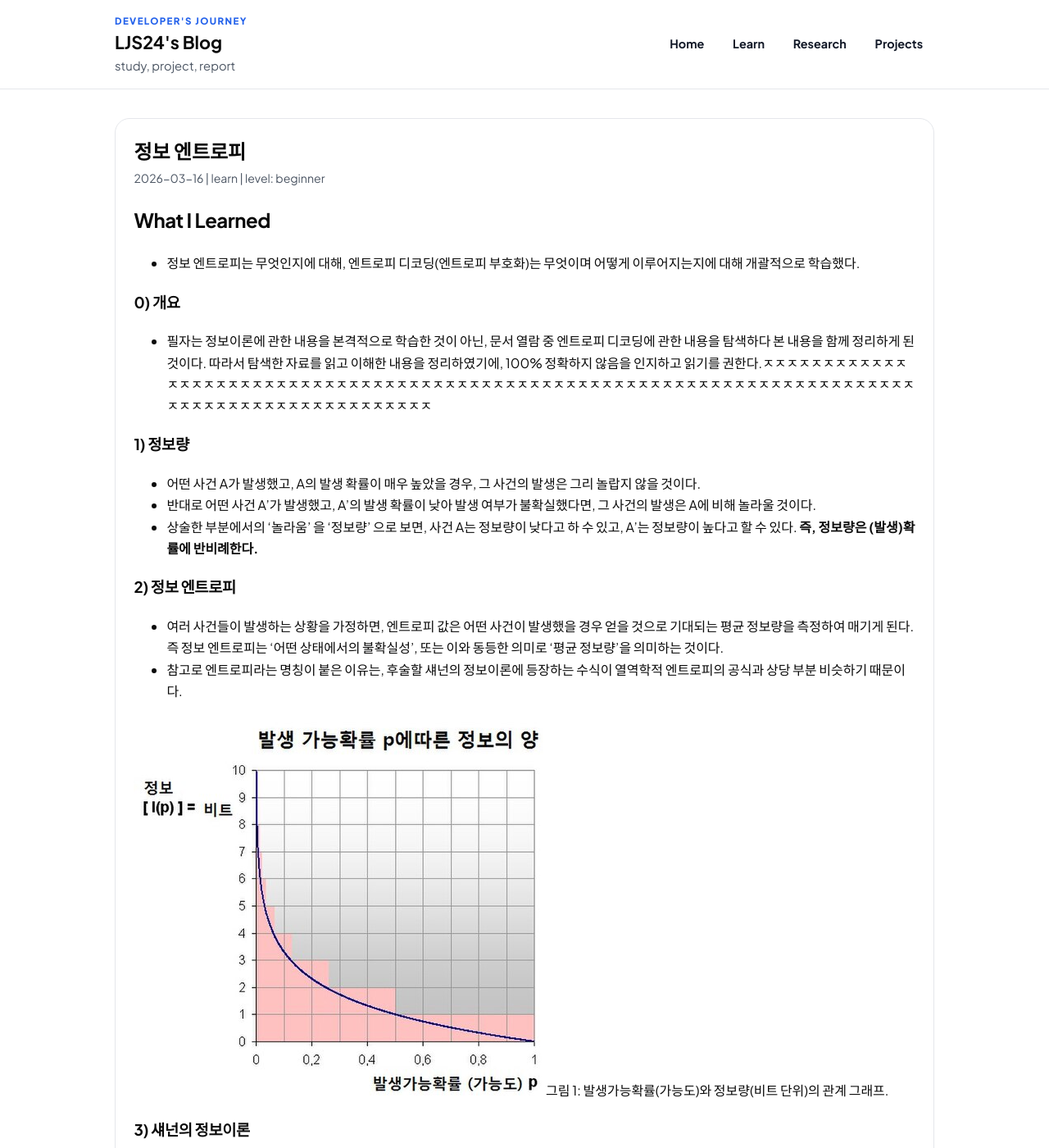
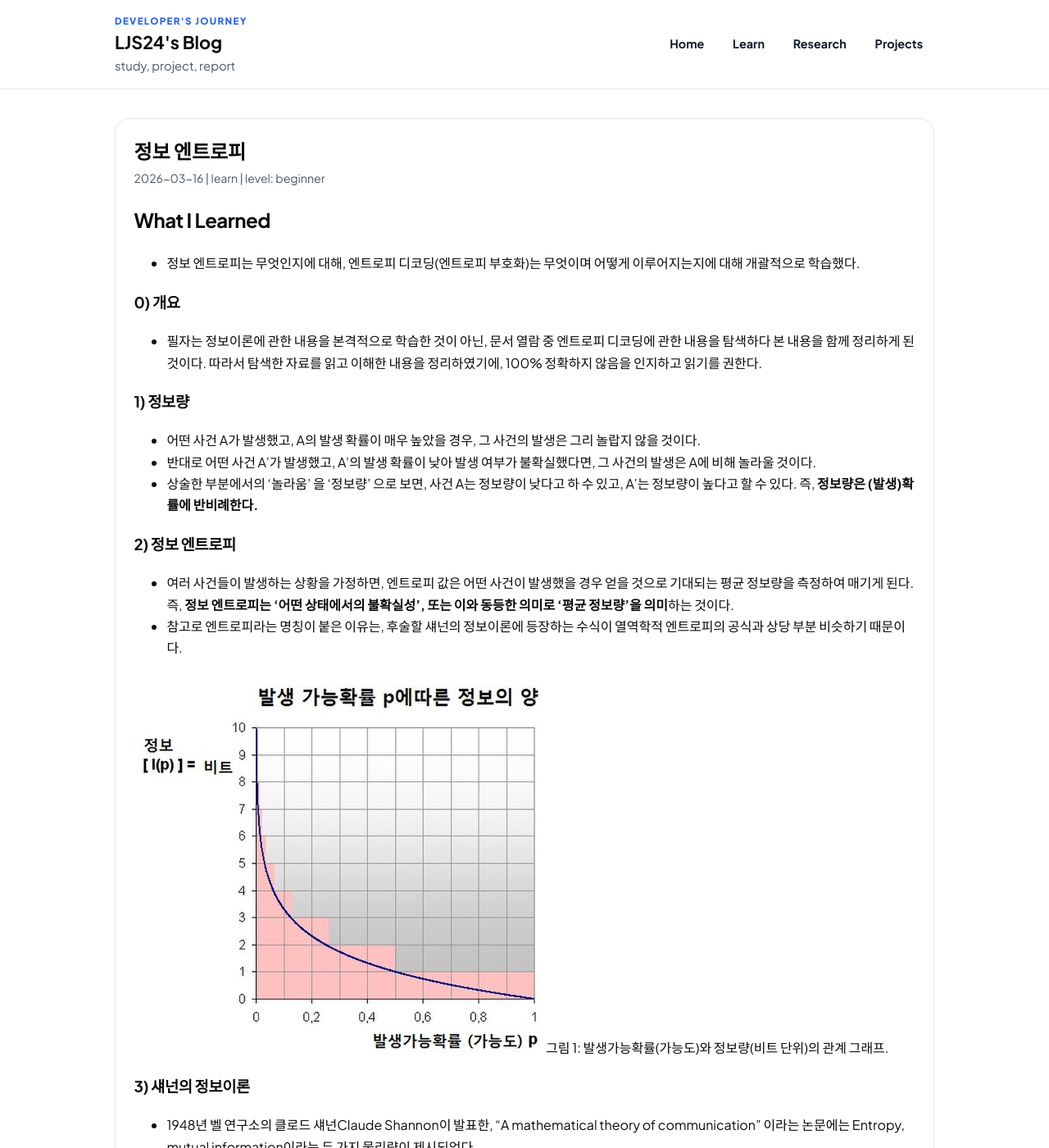
Before and after one commit to LJS24/LJS24.github.io, a Jekyll site: the page built from _posts/learn/2026-03-16-learning-note-정보 엔트로피.md, in a window 1280 px wide and 1400 px high. Shown: the whole window at 82% size. Built offline with Jekyll 4.4.1, drawn with Linux system fonts in a browser that asks for light colours; some of the changed text lies outside the part shown.

Commit message:
content update-learning note

```diff
--- a/_posts/learn/2026-03-16-learning-note-정보 엔트로피.md
+++ b/_posts/learn/2026-03-16-learning-note-정보 엔트로피.md
@@ -12,17 +12,18 @@
 - 정보 엔트로피는 무엇인지에 대해, 엔트로피 디코딩(엔트로피 부호화)는 무엇이며 어떻게 이루어지는지에 대해 개괄적으로 학습했다.
 
 ### 0) 개요
-- 필자는 정보이론에 관한 내용을 본격적으로 학습한 것이 아닌, 문서 열람 중 엔트로피 디코딩에 관한 내용을 탐색하다 본 내용을 함께 정리하게 된 것이다. 따라서 탐색한 자료를 읽고 이해한 내용을 정리하였기에, 100% 정확하지 않음을 인지하고 읽기를 권한다.ㅈㅈㅈㅈㅈㅈㅈㅈㅈㅈㅈㅈㅈㅈㅈㅈㅈㅈㅈㅈㅈㅈㅈㅈㅈㅈㅈㅈㅈㅈㅈㅈㅈㅈㅈㅈㅈㅈㅈㅈㅈㅈㅈㅈㅈㅈㅈㅈㅈㅈㅈㅈㅈㅈㅈㅈㅈㅈㅈㅈㅈㅈㅈㅈㅈㅈㅈㅈㅈㅈㅈㅈㅈㅈㅈㅈㅈㅈㅈㅈㅈㅈㅈㅈㅈㅈㅈㅈㅈㅈㅈㅈㅈㅈㅈㅈ
+- 필자는 정보이론에 관한 내용을 본격적으로 학습한 것이 아닌, 문서 열람 중 엔트로피 디코딩에 관한 내용을 탐색하다 본 내용을 함께 정리하게 된 것이다. 따라서 탐색한 자료를 읽고 이해한 내용을 정리하였기에, 100% 정확하지 않음을 인지하고 읽기를 권한다.
 
 ### 1) 정보량
 - 어떤 사건 A가 발생했고, A의 발생 확률이 매우 높았을 경우, 그 사건의 발생은 그리 놀랍지 않을 것이다.
 - 반대로 어떤 사건 A'가 발생했고, A'의 발생 확률이 낮아 발생 여부가 불확실했다면, 그 사건의 발생은 A에 비해 놀라울 것이다.
 - 상술한 부분에서의 '놀라움' 을 '정보량' 으로 보면, 사건 A는 정보량이 낮다고 하 수 있고, A'는 정보량이 높다고 할 수 있다.
-**즉, 정보량은 (발생)확률에 반비례한다.**
+즉, **정보량은 (발생)확률에 반비례한다.**
 
 
 ### 2) 정보 엔트로피
-- 여러 사건들이 발생하는 상황을 가정하면, 엔트로피 값은 어떤 사건이 발생했을 경우 얻을 것으로 기대되는 평균 정보량을 측정하여 매기게 된다. 즉 정보 엔트로피는 '어떤 상태에서의 불확실성', 또는 이와 동등한 의미로 '평균 정보량'을 의미하는 것이다.
+- 여러 사건들이 발생하는 상황을 가정하면, 엔트로피 값은 어떤 사건이 발생했을 경우 얻을 것으로 기대되는 평균 정보량을 측정하여 매기게 된다.
+즉, **정보 엔트로피는 '어떤 상태에서의 불확실성', 또는 이와 동등한 의미로 '평균 정보량'을 의미**하는 것이다.
 - 참고로 엔트로피라는 명칭이 붙은 이유는, 후술할 섀넌의 정보이론에 등장하는 수식이 열역학적 엔트로피의 공식과 상당 부분 비슷하기 때문이다.
 
  ![그림 1](/assets/images/Entropy_kor.jpg)
@@ -30,45 +31,8 @@
 
 
 ### 3) 섀넌의 정보이론
--
-
-### 4) 전자소자를 이용한 논리 표현
--
-
-### 5) 논리 레벨과 펄스 파형
--
-
-### 6) 논리회로의 구분
-
-
-### 7) 디지털 집적회로
-
-#### IC 패키지
--
-
-#### 디지털 시스템의 장점
--
-#### 집적회로 분류
-
-
-
-### 8) ADC와 DAC
--
-
-### 9) 아날로그에서 디지털로 변환되는 과정
-
-
-#### 표본화
--
-
-#### 양자화
--
-
-#### 부호화
--
-
-#### 오디오 시스템 예시
-
+- 1948년 벨 연구소의 클로드 섀넌Claude Shannon이 발표한, “A mathematical theory of communication” 이라는 논문에는 Entropy, mutual information이라는
+두 가지 물리량이 제시되었다.
 
 
 ## Key Concepts
```
